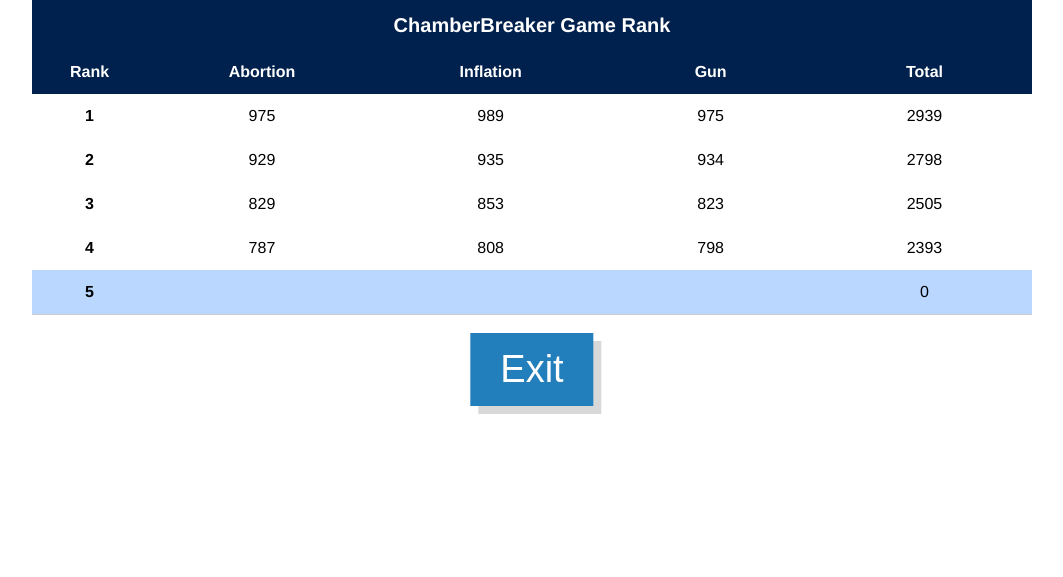
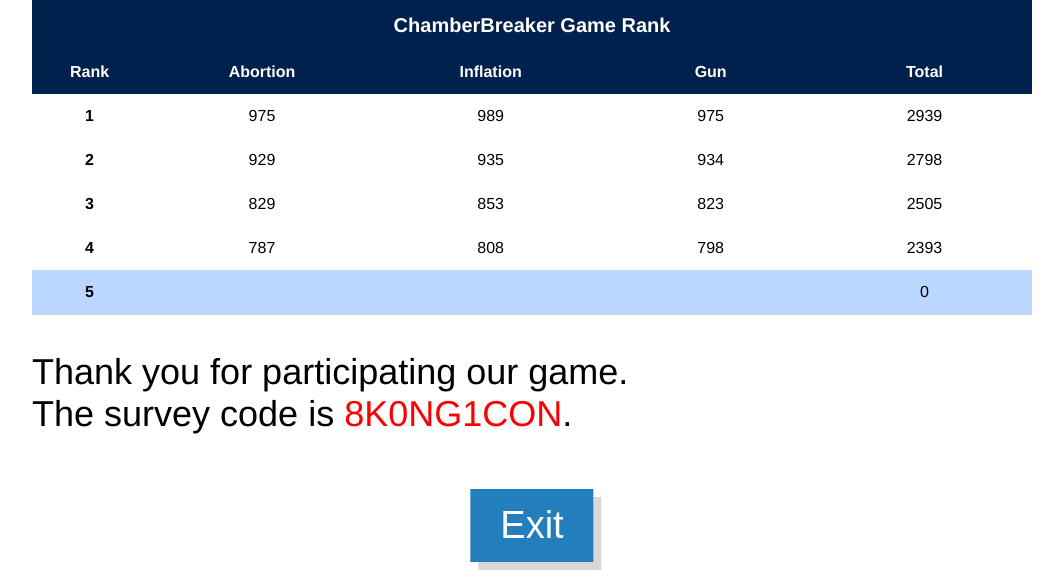
Before and after one commit to jaehoonkimm/ChamberBreaker, a Django app: template Game/templates/result.html in a window 1280 px wide. Shown: the part 223-800 px from the top of the page, without its empty margins (108-1171 px from the left). Run offline with Django 3.2, Linux system fonts and the light colour scheme; the template is opened without the code that fills it, so the values that code supplies are empty; style sheets or scripts are compiled from the project's sources; some libraries are stand-ins or nearby versions.

Commit message:
add survey code

```diff
--- a/Game/templates/result.html
+++ b/Game/templates/result.html
@@ -76,10 +76,10 @@
             </tr>
           </tbody>
         </table>
-        <!-- <p class="survey-code-p">
+        <p class="survey-code-p">
           Thank you for participating our game.<br />The survey code is
-          <span class="highlight">twitter2020</span>.
-        </p> -->
+          <span class="highlight">8K0NG1CON</span>.
+        </p>
         <br />
         <a href="{% url 'start' %}"><button>Exit</button></a>
       </div>
```
